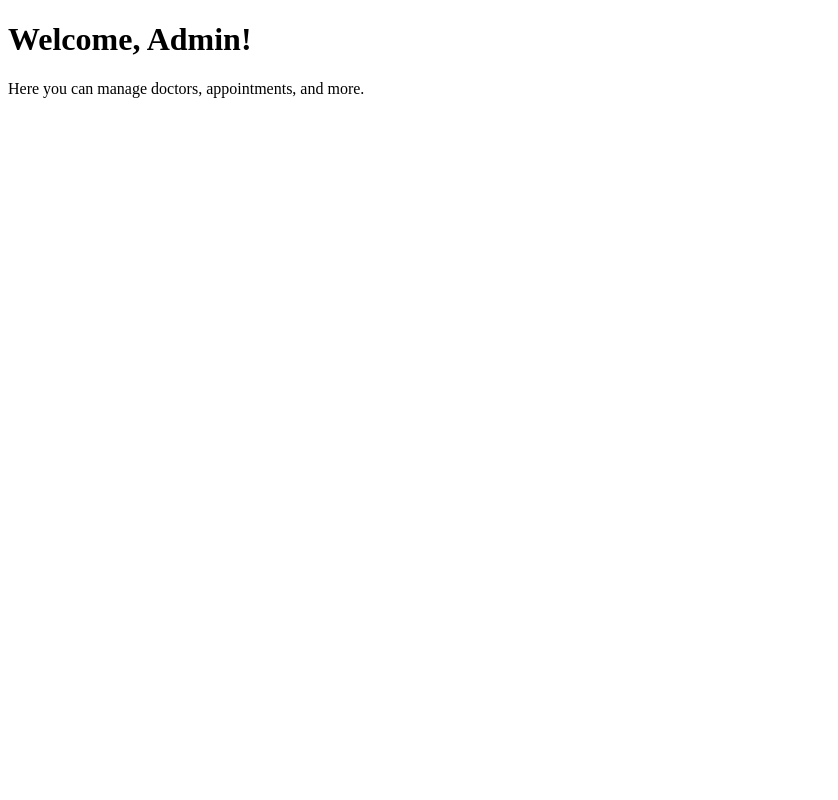
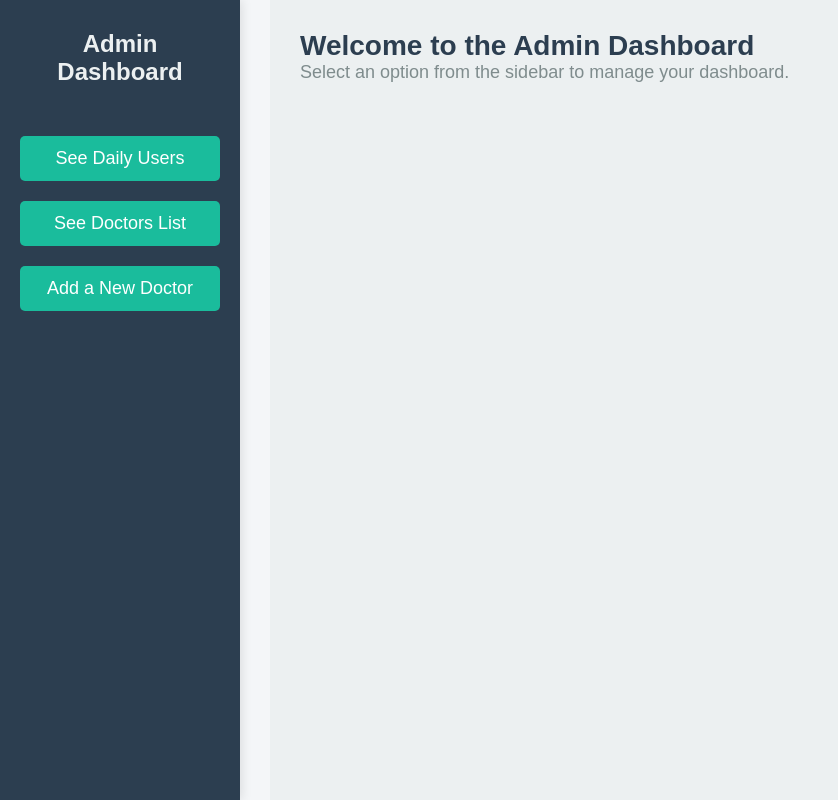
Before and after one commit to NafNawal04/Chikitsha_Shohayok, a website: page views/adminDashboard.html in a window 1280 px wide. Shown: the whole page, without its empty margins (0-838 px from the left). Drawn offline with Linux system fonts and the light colour scheme.

Commit message:
fixed the routes and UI in admin dashboard

```diff
--- /dev/null
+++ b/styles/adminDashboard.css
@@ -0,0 +1,82 @@
+* {
+    margin: 0;
+    padding: 0;
+    box-sizing: border-box;
+}
+
+body {
+    font-family: 'Arial', sans-serif;
+    background-color: #f4f6f8;
+    display: flex;
+    height: 100vh;
+}
+
+.container {
+    display: flex;
+    width: 100%;
+}
+
+.sidebar {
+    width: 240px;
+    background-color: #2c3e50;
+    color: white;
+    padding: 30px 20px;
+    position: fixed;
+    height: 100%;
+    top: 0;
+    left: 0;
+    box-shadow: 2px 0px 10px rgba(0, 0, 0, 0.1);
+}
+
+.sidebar .logo h2 {
+    text-align: center;
+    font-size: 24px;
+    margin-bottom: 50px;
+    color: #ecf0f1;
+}
+
+.sidebar .menu {
+    list-style: none;
+    padding-left: 0;
+}
+
+.sidebar .menu li {
+    margin-bottom: 20px;
+}
+
+.sidebar .menu li a {
+    color: white;
+    text-decoration: none;
+    background-color: #1abc9c;
+    text-align: center;
+    font-size: 18px;
+    display: block;
+    padding: 12px;
+    border-radius: 5px;
+    transition: background-color 0.3s ease, padding-left 0.3s ease;
+}
+
+.sidebar .menu li a:hover {
+    background-color: #34495e;
+}
+
+.sidebar .menu li a.active {
+    padding-left: 20px;
+}
+
+.content {
+    margin-left: 270px;
+    padding: 30px;
+    flex: 1;
+    background-color: #ecf0f1;
+}
+
+.content h1 {
+    font-size: 28px;
+    color: #2c3e50;
+}
+
+.content p {
+    font-size: 18px;
+    color: #7f8c8d;
+}
--- /dev/null
+++ b/styles/adminStyles.css
@@ -0,0 +1,233 @@
+/* General Reset for all pages */
+* {
+    margin: 0;
+    padding: 0;
+    box-sizing: border-box;
+}
+
+/* Body Styles */
+body {
+    font-family: Arial, sans-serif;
+    background-color: #f4f6f8;
+}
+
+/* Sidebar */
+.sidebar {
+    width: 240px;
+    background-color: #2c3e50;
+    color: white;
+    padding: 30px 20px;
+    position: fixed;
+    height: 100%;
+    top: 0;
+    left: 0;
+    box-shadow: 2px 0px 10px rgba(0, 0, 0, 0.1);
+}
+
+.sidebar .logo h2 {
+    text-align: center;
+    font-size: 24px;
+    margin-bottom: 50px;
+    color: #ecf0f1;
+}
+
+.sidebar .menu {
+    list-style: none;
+    padding-left: 0;
+}
+
+.sidebar .menu li {
+    margin-bottom: 20px;
+}
+
+.sidebar .menu li a {
+    color: white;
+    text-decoration: none;
+    background-color: #1abc9c;
+    text-align: center;
+    font-size: 18px;
+    display: block;
+    padding: 12px;
+    border-radius: 5px;
+    transition: background-color 0.3s ease, padding-left 0.3s ease;
+}
+
+.sidebar .menu li a:hover {
+    background-color: #34495e;
+}
+
+.sidebar .menu li a.active {
+    padding-left: 20px;
+}
+
+/* Content */
+.container {
+    display: flex;
+    width: 100%;
+}
+
+.content {
+    margin-left: 270px;
+    padding: 30px;
+    flex: 1;
+    background-color: #ecf0f1;
+}
+
+.content-wrapper {
+    margin: 20px;
+    padding: 20px;
+    background-color: #f4f4f4;
+    border-radius: 10px;
+}
+
+/* Header */
+h1 {
+    font-size: 24px;
+    margin-bottom: 20px;
+    text-align: center;
+}
+
+/* Add New Doctor Form Styles */
+.form-container {
+    background-color: white;
+    padding: 20px;
+    border-radius: 8px;
+    box-shadow: 0 4px 8px rgba(0, 0, 0, 0.1);
+    width: 700px;
+}
+
+h2 {
+    font-size: 24px;
+    margin-bottom: 20px;
+    text-align: center;
+}
+
+.form-group {
+    margin-bottom: 15px;
+}
+
+form label {
+    font-size: 16px;
+    color: #2c3e50;
+}
+
+form input,
+form textarea {
+    padding: 10px;
+    font-size: 16px;
+    width: 100%;
+    border: 1px solid #ccc;
+    border-radius: 5px;
+}
+
+form textarea {
+    resize: vertical;
+    height: 100px;
+}
+
+#previewImage {
+    max-width: 150px;
+    margin-top: 10px;
+}
+
+.buttons {
+    display: flex;
+    justify-content: space-between;
+    gap: 10px;
+}
+
+.save-btn,
+.delete-btn {
+    padding: 10px 20px;
+    font-size: 16px;
+    border-radius: 5px;
+    cursor: pointer;
+    width: 48%;
+}
+
+.save-btn {
+    background-color: #1abc9c;
+    color: white;
+    border: none;
+}
+
+.save-btn:hover {
+    background-color: #16a085;
+}
+
+.delete-btn {
+    background-color: #e74c3c;
+    color: white;
+    border: none;
+}
+
+.delete-btn:hover {
+    background-color: #c0392b;
+}
+
+/* Doctors List Page */
+.doctor-list {
+    display: grid;
+    grid-template-columns: repeat(auto-fill, minmax(250px, 1fr));  /* Responsive grid for doctor cards */
+    gap: 20px;
+    justify-content: center;
+    padding: 10px;
+}
+
+.doctor-card {
+    background: #fff;
+    border-radius: 8px;
+    box-shadow: 0 4px 10px rgba(0, 0, 0, 0.1);
+    padding: 15px;
+    display: flex;
+    flex-direction: column;
+    align-items: center;
+    text-align: center;
+    transition: transform 0.3s ease;
+}
+
+.doctor-card:hover {
+    transform: translateY(-10px);  /* Hover effect to lift the card */
+}
+
+.doctor-image img {
+    width: 100px;
+    height: 100px;
+    border-radius: 50%;
+    object-fit: cover;
+    margin-bottom: 15px;
+}
+
+.doctor-info {
+    font-size: 16px;
+    margin-bottom: 15px;
+}
+
+h3 {
+    margin: 10px 0;
+    font-size: 18px;
+    color: #333;
+}
+
+p {
+    font-size: 14px;
+    color: #666;
+}
+
+button.edit-btn {
+    background-color: #28a745;
+    color: white;
+    border: none;
+    padding: 8px 15px;
+    border-radius: 5px;
+    cursor: pointer;
+    transition: background-color 0.3s;
+}
+
+button.edit-btn:hover {
+    background-color: #218838;
+}
+
+button.edit-btn:active {
+    background-color: #1e7e34;
+}
--- a/views/adminDashboard.html
+++ b/views/adminDashboard.html
@@ -1,10 +1,47 @@
 <!DOCTYPE html>
 <html lang="en">
 <head>
+    <meta charset="UTF-8">
+    <meta name="viewport" content="width=device-width, initial-scale=1.0">
     <title>Admin Dashboard</title>
+    <link rel="stylesheet" href="../styles/adminDashboard.css">
 </head>
 <body>
-    <h1>Welcome, Admin!</h1>
-    <p>Here you can manage doctors, appointments, and more.</p>
+    <div class="container">
+        <div class="sidebar">
+            <div class="logo">
+                <h2>Admin Dashboard</h2>
+            </div>
+            <ul class="menu">
+                <li><a href="#">See Daily Users</a></li>
+                <li><a onclick="loadContent('./dashboard/seeDoctorList')">See Doctors List</a></li>
+                <li><a onclick="loadContent('./dashboard/newDoctor')">Add a New Doctor</a></li>
+            </ul>
+        </div>
+        <div class="content" id="content-area">
+            <h1>Welcome to the Admin Dashboard</h1>
+            <p>Select an option from the sidebar to manage your dashboard.</p>
+        </div>
+    </div>
+
+    <script>
+        function loadContent(url) {
+            fetch(url)
+                .then(response => response.text())
+                .then(data => {
+                    document.getElementById('content-area').innerHTML = data;
+
+                    if (url === '/admin/dashboard/seeDoctorList') {
+                       fetchDoctors();
+                    }
+                })
+                .catch(error => {
+                    document.getElementById('content-area').innerHTML = '<p>Error loading content.</p>';
+                    console.error('Error:', error);
+                });
+        }
+
+    </script>
 </body>
+
 </html>
```
Also changed, not shown: app.js (+7 -2 lines), routes/admin.routes.js (+19 -0 lines).
